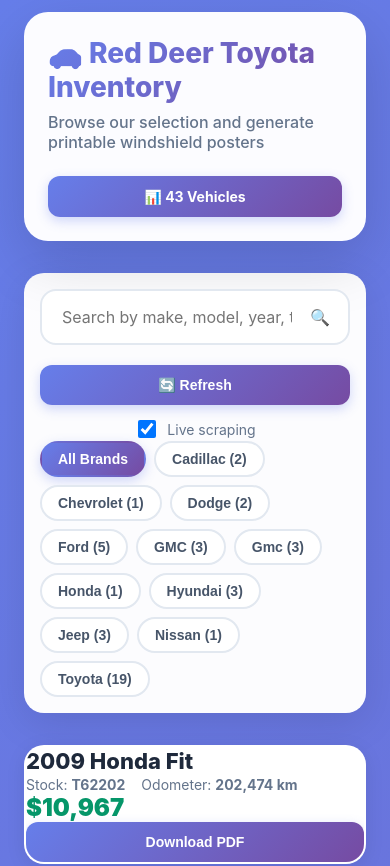
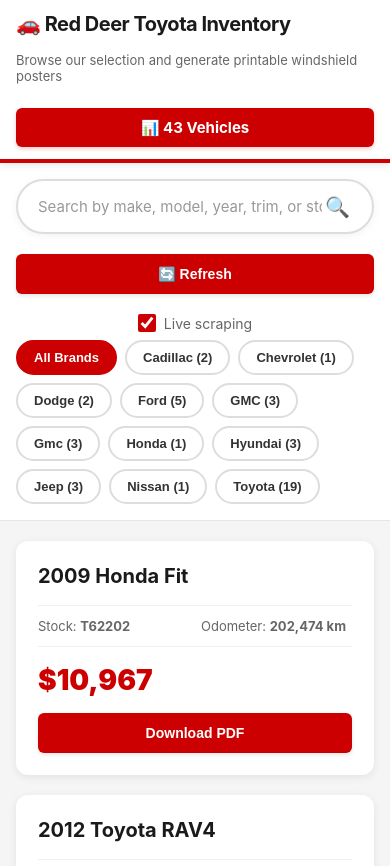
Before and after one commit to monilp28/RDTPDF, a React (Create React App) app: page / in a window 390 px wide. Shown: the top 866 px of the page. Built offline with nearby package versions, Linux system fonts and the light colour scheme; no server answers.

Commit message:
Update App.css

```diff
--- a/src/App.css
+++ b/src/App.css
@@ -178,172 +178,196 @@
 /* Main Application Styles */
 * {
   box-sizing: border-box;
+  margin: 0;
+  padding: 0;
 }
 
 body {
-  margin: 0;
-  font-family: 'Inter', -apple-system, BlinkMacSystemFont, 'Segoe UI', Roboto, Helvetica, Arial, sans-serif;
-  color: #1e293b;
-  background: linear-gradient(135deg, #667eea 0%, #764ba2 100%);
+  font-family: -apple-system, BlinkMacSystemFont, 'Segoe UI', 'Roboto', 'Oxygen', 'Ubuntu', 'Cantarell', sans-serif;
+  color: #1a1a1a;
+  background: #f5f5f5;
   min-height: 100vh;
 }
 
 .app-wrapper {
   min-height: 100vh;
-  padding: 20px;
-  background: linear-gradient(135deg, #667eea 0%, #764ba2 100%);
+  background: #f5f5f5;
 }
 
 .container {
   max-width: 1400px;
   margin: 0 auto;
-  padding: 0 20px;
+  padding: 0;
 }
 
 /* Header Section */
 .app-header-section {
-  background: rgba(255, 255, 255, 0.98);
-  border-radius: 24px;
-  padding: 32px;
-  margin-bottom: 32px;
-  box-shadow: 0 20px 60px rgba(0, 0, 0, 0.15);
-  backdrop-filter: blur(10px);
+  background: #fff;
+  border-bottom: 4px solid #cc0000;
+  box-shadow: 0 2px 8px rgba(0, 0, 0, 0.1);
+  position: sticky;
+  top: 0;
+  z-index: 100;
 }
 
 .header-content {
   display: flex;
   align-items: center;
   justify-content: space-between;
+  padding: 20px 40px;
   gap: 24px;
-  flex-wrap: wrap;
 }
 
 .header-left {
+  display: flex;
+  align-items: center;
+  gap: 20px;
   flex: 1;
-  min-width: 300px;
+}
+
+.header-logo {
+  width: 180px;
+  height: auto;
+  object-fit: contain;
+}
+
+.header-text {
+  flex: 1;
 }
 
 .app-title {
-  margin: 0 0 8px 0;
-  font-size: 36px;
-  font-weight: 800;
-  background: linear-gradient(135deg, #667eea 0%, #764ba2 100%);
-  -webkit-background-clip: text;
-  -webkit-text-fill-color: transparent;
-  background-clip: text;
+  margin: 0;
+  font-size: 28px;
+  font-weight: 700;
+  color: #1a1a1a;
+  letter-spacing: -0.5px;
 }
 
 .app-subtitle {
-  color: #64748b;
-  margin: 0;
-  font-size: 16px;
-  font-weight: 500;
+  color: #666;
+  margin: 4px 0 0 0;
+  font-size: 14px;
+  font-weight: 400;
 }
 
 .header-stats {
   display: flex;
-  gap: 24px;
+  gap: 16px;
   align-items: center;
 }
 
 .stat-badge {
-  background: linear-gradient(135deg, #667eea 0%, #764ba2 100%);
+  background: #cc0000;
   color: white;
-  padding: 12px 24px;
-  border-radius: 12px;
+  padding: 10px 20px;
+  border-radius: 6px;
   font-weight: 700;
-  font-size: 14px;
-  box-shadow: 0 4px 12px rgba(102, 126, 234, 0.3);
+  font-size: 15px;
+  box-shadow: 0 2px 4px rgba(204, 0, 0, 0.2);
+  white-space: nowrap;
 }
 
-/* Controls Section */
+/* Search and Controls Section */
 .controls-section {
-  background: rgba(255, 255, 255, 0.98);
-  border-radius: 20px;
-  padding: 24px;
-  margin-bottom: 32px;
-  box-shadow: 0 10px 40px rgba(0, 0, 0, 0.1);
+  background: #fff;
+  padding: 30px 40px;
+  border-bottom: 1px solid #e5e5e5;
 }
 
-.controls-grid {
-  display: grid;
-  grid-template-columns: 2fr 1fr;
-  gap: 20px;
-  align-items: start;
+.search-container {
+  max-width: 800px;
+  margin: 0 auto 24px auto;
 }
 
-/* Search Bar */
 .search-wrapper {
   position: relative;
+  width: 100%;
 }
 
 .search-input {
   width: 100%;
-  padding: 16px 56px 16px 20px;
+  padding: 18px 60px 18px 24px;
   font-size: 16px;
-  border: 2px solid #e2e8f0;
-  border-radius: 16px;
+  border: 2px solid #ddd;
+  border-radius: 50px;
   outline: none;
   transition: all 0.3s ease;
   font-family: inherit;
-  background: white;
+  background: #fff;
+  box-shadow: 0 2px 8px rgba(0, 0, 0, 0.05);
 }
 
 .search-input:focus {
-  border-color: #667eea;
-  box-shadow: 0 0 0 4px rgba(102, 126, 234, 0.1);
+  border-color: #cc0000;
+  box-shadow: 0 4px 12px rgba(204, 0, 0, 0.15);
+}
+
+.search-input::placeholder {
+  color: #999;
 }
 
 .search-icon {
   position: absolute;
-  right: 20px;
+  right: 24px;
   top: 50%;
   transform: translateY(-50%);
-  color: #94a3b8;
+  font-size: 20px;
+  color: #999;
   pointer-events: none;
 }
 
 .clear-search {
   position: absolute;
-  right: 52px;
+  right: 56px;
   top: 50%;
   transform: translateY(-50%);
-  background: none;
+  background: #f5f5f5;
   border: none;
-  color: #94a3b8;
+  color: #666;
   cursor: pointer;
-  padding: 4px;
+  padding: 8px;
   display: flex;
   align-items: center;
   justify-content: center;
   border-radius: 50%;
+  width: 32px;
+  height: 32px;
   transition: all 0.2s ease;
+  font-size: 18px;
+  font-weight: bold;
 }
 
 .clear-search:hover {
-  background: #f1f5f9;
-  color: #475569;
+  background: #e0e0e0;
+  color: #333;
 }
 
-/* Filter Buttons */
+/* Filter and Action Buttons */
+.controls-grid {
+  display: flex;
+  justify-content: space-between;
+  align-items: center;
+  gap: 20px;
+  flex-wrap: wrap;
+}
+
 .filter-section {
-  display: flex;
-  flex-direction: column;
-  gap: 12px;
+  flex: 1;
+  min-width: 300px;
 }
 
 .filter-buttons {
   display: flex;
-  gap: 8px;
+  gap: 10px;
   flex-wrap: wrap;
 }
 
 .filter-chip {
-  padding: 8px 16px;
-  border: 2px solid #e2e8f0;
-  border-radius: 24px;
+  padding: 10px 20px;
+  border: 2px solid #ddd;
+  border-radius: 30px;
   background: white;
-  color: #475569;
+  color: #333;
   font-size: 14px;
   font-weight: 600;
   cursor: pointer;
@@ -352,16 +376,15 @@
 }
 
 .filter-chip:hover {
-  border-color: #667eea;
-  color: #667eea;
+  border-color: #cc0000;
+  color: #cc0000;
   transform: translateY(-1px);
 }
 
 .filter-chip.active {
-  background: linear-gradient(135deg, #667eea 0%, #764ba2 100%);
+  background: #cc0000;
   color: white;
-  border-color: transparent;
-  box-shadow: 0 4px 12px rgba(102, 126, 234, 0.3);
+  border-color: #cc0000;
 }
 
 /* Action Buttons */
@@ -374,39 +397,41 @@
 
 .btn {
   padding: 12px 24px;
-  border-radius: 12px;
+  border-radius: 6px;
   border: none;
-  background: linear-gradient(135deg, #667eea 0%, #764ba2 100%);
+  background: #cc0000;
   color: white;
   cursor: pointer;
   font-weight: 600;
   font-size: 14px;
-  transition: all 0.3s ease;
+  transition: all 0.2s ease;
   display: inline-flex;
   align-items: center;
   gap: 8px;
-  box-shadow: 0 4px 12px rgba(102, 126, 234, 0.3);
+  box-shadow: 0 2px 4px rgba(0, 0, 0, 0.1);
 }
 
 .btn:hover:not(:disabled) {
-  transform: translateY(-2px);
-  box-shadow: 0 6px 20px rgba(102, 126, 234, 0.4);
+  background: #b30000;
+  transform: translateY(-1px);
+  box-shadow: 0 4px 8px rgba(0, 0, 0, 0.15);
 }
 
 .btn:disabled {
-  opacity: 0.6;
+  opacity: 0.5;
   cursor: not-allowed;
 }
 
 .btn-secondary {
   background: white;
-  color: #667eea;
-  border: 2px solid #667eea;
+  color: #333;
+  border: 2px solid #ddd;
   box-shadow: none;
 }
 
 .btn-secondary:hover:not(:disabled) {
-  background: #f8f9ff;
+  background: #f5f5f5;
+  border-color: #999;
 }
 
 .mode-toggle {
@@ -414,34 +439,45 @@
   align-items: center;
   gap: 8px;
   font-size: 14px;
-  color: #64748b;
+  color: #666;
   cursor: pointer;
   user-select: none;
+  padding: 8px 12px;
+  border-radius: 6px;
+  transition: background 0.2s;
+}
+
+.mode-toggle:hover {
+  background: #f5f5f5;
 }
 
 .mode-toggle input[type="checkbox"] {
   width: 18px;
   height: 18px;
   cursor: pointer;
+  accent-color: #cc0000;
 }
 
 /* Status Messages */
 .status-message {
-  padding: 12px 20px;
-  border-radius: 12px;
+  padding: 14px 24px;
+  border-radius: 8px;
   font-weight: 600;
   font-size: 14px;
+  margin-top: 16px;
   animation: slideIn 0.3s ease;
 }
 
 .status-message.success {
-  background: #d1fae5;
-  color: #065f46;
+  background: #e8f5e9;
+  color: #2e7d32;
+  border-left: 4px solid #4caf50;
 }
 
 .status-message.error {
-  background: #fee2e2;
-  color: #991b1b;
+  background: #ffebee;
+  color: #c62828;
+  border-left: 4px solid #f44336;
 }
 
 @keyframes slideIn {
@@ -458,127 +494,119 @@
 /* Vehicle Grid */
 .grid {
   display: grid;
-  grid-template-columns: repeat(auto-fill, minmax(340px, 1fr));
+  grid-template-columns: repeat(auto-fill, minmax(320px, 1fr));
   gap: 24px;
-  margin-top: 24px;
+  padding: 32px 40px;
 }
 
 /* Vehicle Cards */
 .card {
   background: white;
-  border-radius: 20px;
-  padding: 0;
-  box-shadow: 0 4px 20px rgba(0, 0, 0, 0.08);
+  border-radius: 12px;
+  overflow: hidden;
+  box-shadow: 0 2px 8px rgba(0, 0, 0, 0.08);
   transition: all 0.3s ease;
-  overflow: hidden;
   border: 2px solid transparent;
 }
 
 .card:hover {
   transform: translateY(-4px);
-  box-shadow: 0 12px 40px rgba(0, 0, 0, 0.15);
-  border-color: #667eea;
+  box-shadow: 0 8px 24px rgba(0, 0, 0, 0.12);
+  border-color: #cc0000;
 }
 
 .preview-card {
   display: flex;
   flex-direction: column;
   height: 100%;
+  padding: 24px;
+  gap: 16px;
 }
 
 .vehicle-image-placeholder {
   width: 100%;
-  height: 200px;
-  background: linear-gradient(135deg, #667eea15 0%, #764ba215 100%);
+  height: 180px;
+  background: linear-gradient(135deg, #f5f5f5 0%, #e5e5e5 100%);
   display: flex;
   align-items: center;
   justify-content: center;
-  color: #94a3b8;
+  color: #999;
   font-size: 48px;
   font-weight: 700;
-}
-
-.vehicle-content {
-  padding: 20px;
-  flex: 1;
-  display: flex;
-  flex-direction: column;
-  gap: 12px;
+  border-radius: 8px;
+  margin-bottom: 8px;
 }
 
 .preview-title {
-  font-size: 22px;
-  font-weight: 800;
-  color: #1e293b;
+  font-size: 20px;
+  font-weight: 700;
+  color: #1a1a1a;
   margin: 0;
   line-height: 1.3;
 }
 
 .preview-meta {
-  display: flex;
-  gap: 16px;
-  flex-wrap: wrap;
-  font-size: 14px;
-  color: #64748b;
+  display: grid;
+  grid-template-columns: 1fr 1fr;
+  gap: 12px;
+  font-size: 13px;
+  color: #666;
+  padding: 12px 0;
+  border-top: 1px solid #f0f0f0;
+  border-bottom: 1px solid #f0f0f0;
 }
 
 .meta-item {
   display: flex;
-  align-items: center;
-  gap: 6px;
+  flex-direction: column;
+  gap: 4px;
 }
 
 .meta-label {
   font-weight: 500;
+  font-size: 12px;
+  text-transform: uppercase;
+  letter-spacing: 0.5px;
+  color: #999;
 }
 
 .meta-value {
   font-weight: 700;
-  color: #334155;
+  color: #1a1a1a;
+  font-size: 14px;
 }
 
 .preview-price {
-  font-size: 24px;
+  font-size: 28px;
   font-weight: 900;
-  color: #059669;
+  color: #cc0000;
   margin: auto 0 0 0;
 }
 
 .preview-old {
-  color: #94a3b8;
+  color: #999;
   text-decoration: line-through;
-  margin-right: 8px;
-  font-weight: 700;
-  font-size: 18px;
+  margin-right: 12px;
+  font-weight: 600;
+  font-size: 20px;
 }
 
 .preview-now {
-  color: #dc2626;
+  color: #cc0000;
   font-weight: 900;
 }
 
 .sale-badge {
   display: inline-block;
-  background: #dc2626;
+  background: #cc0000;
   color: white;
-  padding: 4px 12px;
-  border-radius: 8px;
-  font-size: 12px;
+  padding: 6px 14px;
+  border-radius: 6px;
+  font-size: 11px;
   font-weight: 700;
-  margin-bottom: 8px;
   text-transform: uppercase;
   letter-spacing: 0.5px;
-}
-
-.card-footer {
-  padding: 16px 20px;
-  background: #f8fafc;
-  border-top: 1px solid #e2e8f0;
-}
-
-.card-footer .btn {
-  width: 100%;
-  justify-content: center;
+  align-self: flex-start;
 }
 
 /* Loading & Error States */
@@ -586,17 +614,18 @@
 .error-container,
 .empty-container {
   text-align: center;
-  padding: 60px 20px;
-  background: rgba(255, 255, 255, 0.98);
-  border-radius: 20px;
-  box-shadow: 0 10px 40px rgba(0, 0, 0, 0.1);
+  padding: 80px 40px;
+  background: white;
+  margin: 40px;
+  border-radius: 12px;
+  box-shadow: 0 2px 8px rgba(0, 0, 0, 0.08);
 }
 
 .loading-spinner {
   width: 48px;
   height: 48px;
-  border: 4px solid #e2e8f0;
-  border-top-color: #667eea;
+  border: 4px solid #f0f0f0;
+  border-top-color: #cc0000;
   border-radius: 50%;
   animation: spin 1s linear infinite;
   margin: 0 auto 20px;
@@ -607,19 +636,21 @@
 }
 
 .error-container {
-  border: 2px solid #fecaca;
-  background: #fef2f2;
+  border: 2px solid #ffcdd2;
+  background: #ffebee;
 }
 
 .error-title {
-  color: #dc2626;
+  color: #c62828;
   margin: 0 0 12px 0;
   font-size: 24px;
+  font-weight: 700;
 }
 
 .error-message {
-  color: #991b1b;
-  margin: 0 0 20px 0;
+  color: #d32f2f;
+  margin: 0 0 24px 0;
+  font-size: 16px;
 }
 
 .error-actions {
@@ -629,38 +660,124 @@
   flex-wrap: wrap;
 }
 
+.empty-container h3 {
+  font-size: 24px;
+  color: #1a1a1a;
+  margin: 16px 0 12px 0;
+  font-weight: 700;
+}
+
+.empty-container p {
+  color: #666;
+  margin-bottom: 24px;
+  font-size: 16px;
+}
+
 /* Responsive Design */
 @media (max-width: 1024px) {
   .controls-grid {
-    grid-template-columns: 1fr;
+    flex-direction: column;
+    align-items: stretch;
   }
 
+  .filter-section {
+    width: 100%;
+  }
+
+  .action-buttons {
+    width: 100%;
+    justify-content: flex-start;
+  }
+}
+
+@media (max-width: 768px) {
   .header-content {
     flex-direction: column;
     align-items: flex-start;
+    padding: 16px 20px;
+  }
+
+  .header-left {
+    flex-direction: column;
+    align-items: flex-start;
+    gap: 12px;
+  }
+
+  .header-logo {
+    width: 140px;
+  }
+
+  .app-title {
+    font-size: 22px;
   }
 
   .header-stats {
     width: 100%;
-  }
-}
-
-@media (max-width: 768px) {
-  .app-header-section {
-    padding: 24px;
+    flex-direction: column;
+    gap: 8px;
   }
 
-  .app-title {
-    font-size: 28px;
+  .stat-badge {
+    width: 100%;
+    text-align: center;
+  }
+
+  .controls-section {
+    padding: 20px;
+  }
+
+  .search-container {
+    margin-bottom: 20px;
   }
 
   .grid {
     grid-template-columns: 1fr;
-    gap: 16px;
+    gap: 20px;
+    padding: 24px 20px;
+  }
+
+  .filter-buttons {
+    gap: 8px;
+  }
+
+  .filter-chip {
+    padding: 8px 16px;
+    font-size: 13px;
+  }
+}
+
+@media (max-width: 480px) {
+  .header-content {
+    padding: 12px 16px;
+  }
+
+  .header-logo {
+    width: 120px;
+  }
+
+  .app-title {
+    font-size: 20px;
+  }
+
+  .app-subtitle {
+    font-size: 13px;
+  }
+
+  .search-input {
+    padding: 16px 50px 16px 20px;
+    font-size: 15px;
   }
 
   .controls-section {
     padding: 16px;
+  }
+
+  .grid {
+    padding: 20px 16px;
+  }
+
+  .preview-card {
+    padding: 20px;
   }
 
   .action-buttons {
@@ -673,24 +790,3 @@
     justify-content: center;
   }
 }
-
-@media (max-width: 480px) {
-  .app-wrapper {
-    padding: 12px;
-  }
-
-  .container {
-    padding: 0 12px;
-  }
-
-  .header-stats {
-    flex-direction: column;
-    gap: 12px;
-    width: 100%;
-  }
-
-  .stat-badge {
-    width: 100%;
-    text-align: center;
-  }
-}
```
